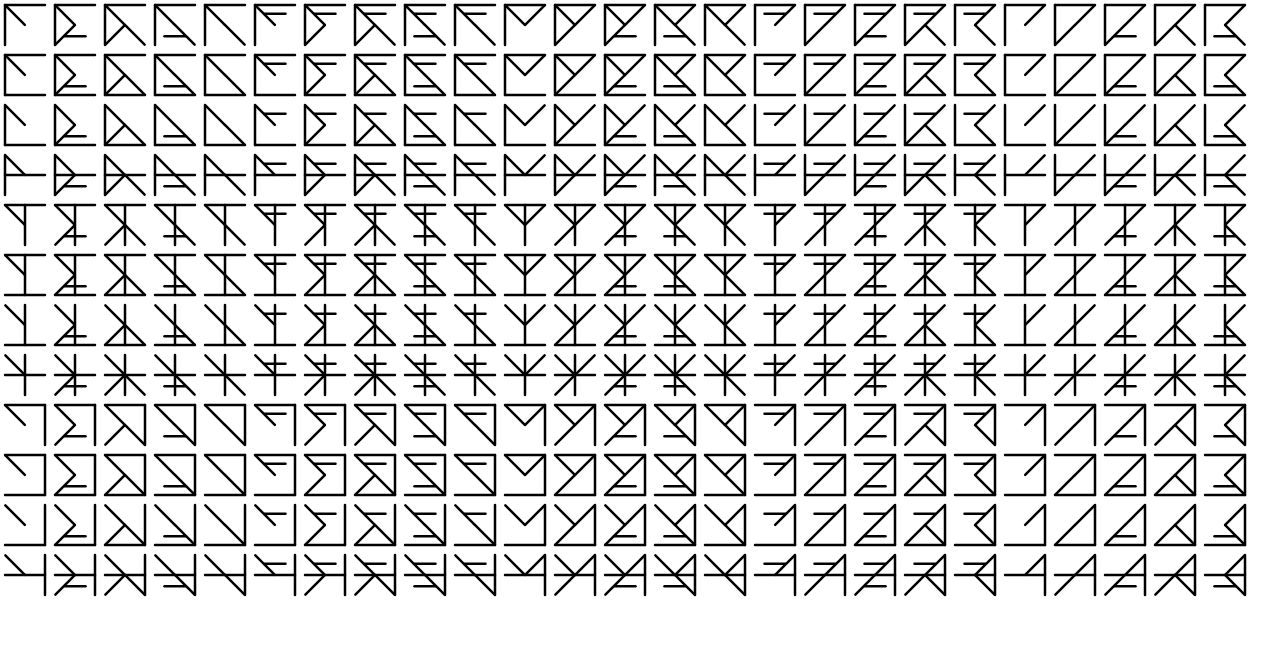
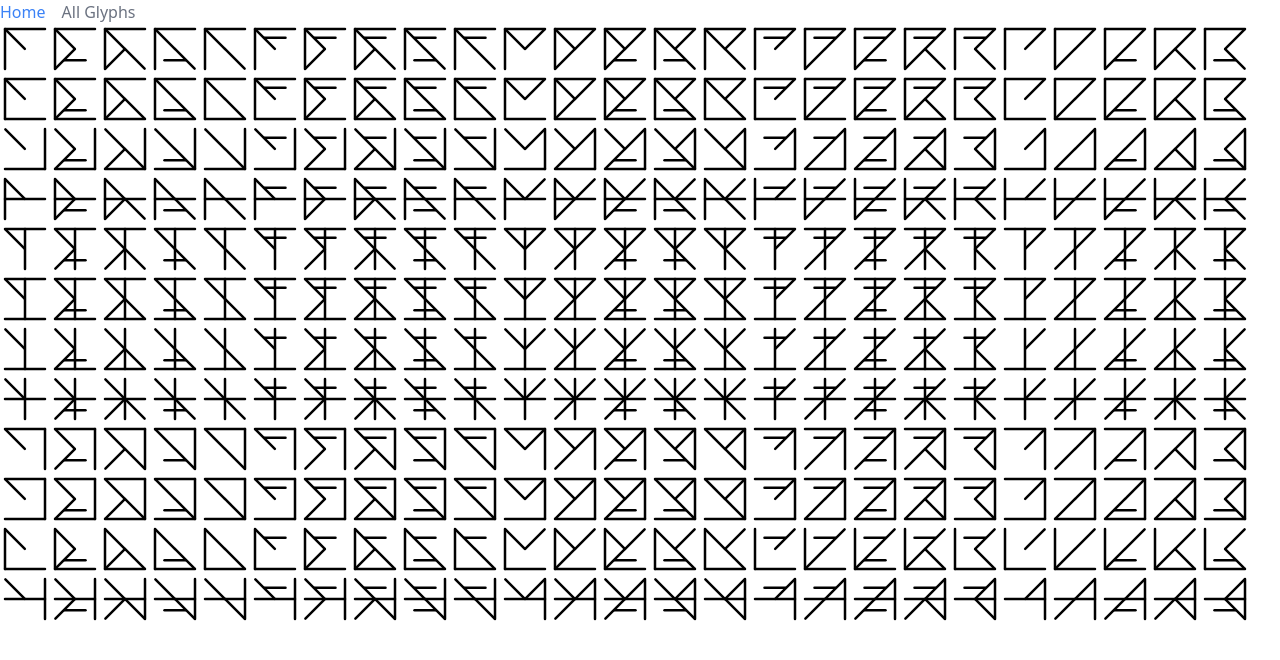
Before and after one commit to mendelbrot/tokui, a React (Create React App) app: page /all-glyphs in a window 1280 px wide. Shown: the top 660 px of the page. Built offline with nearby package versions, Linux system fonts and the light colour scheme.

Commit message:
put in routing

```diff
--- a/package.json
+++ b/package.json
@@ -8,6 +8,7 @@
     "@testing-library/user-event": "^13.5.0",
     "react": "^18.2.0",
     "react-dom": "^18.2.0",
+    "react-router-dom": "^6.15.0",
     "react-scripts": "5.0.1",
     "web-vitals": "^2.1.4"
   },
--- a/src/components/Glyph.js
+++ b/src/components/glyph.jsx
@@ -24,7 +24,7 @@
     <Ver1 rectStyle={rectStyle}/>
   </>
 
-const H = ({rectStyle}) =>
+const F = ({rectStyle}) =>
   <>
     <Hor3 rectStyle={rectStyle}/>
     <Ver1 rectStyle={rectStyle}/>
@@ -74,7 +74,7 @@
     <Ver3 rectStyle={rectStyle}/>
   </>
 
-const F = ({rectStyle}) =>
+const H = ({rectStyle}) =>
   <>
     <Hor3 rectStyle={rectStyle}/>
     <Ver3 rectStyle={rectStyle}/>
--- a/src/index.js
+++ /dev/null
@@ -1,17 +0,0 @@
-import React from 'react';
-import ReactDOM from 'react-dom/client';
-import App from './App';
-import './index.css';
-import reportWebVitals from './reportWebVitals';
-
-const root = ReactDOM.createRoot(document.getElementById('root'));
-root.render(
-  <React.StrictMode>
-    <App />
-  </React.StrictMode>
-);
-
-// If you want to start measuring performance in your app, pass a function
-// to log results (for example: reportWebVitals(console.log))
-// or send to an analytics endpoint. Learn more: https://bit.ly/CRA-vitals
-reportWebVitals();
--- /dev/null
+++ b/src/index.jsx
@@ -0,0 +1,43 @@
+import React from 'react'
+import ReactDOM from 'react-dom/client'
+import ErrorPage from './pages/error-page'
+import Home from './pages/home'
+import Root from './pages/root'
+import AllGlyphs from './pages/all-glyphs'
+import './index.css'
+import reportWebVitals from './reportWebVitals'
+import {
+  createBrowserRouter,
+  RouterProvider,
+} from 'react-router-dom'
+
+const router = createBrowserRouter([
+  {
+    path: '/',
+    element: <Root />,
+    errorElement: <ErrorPage />,
+    children: [
+      {
+        path: '/',
+        element: <Home />,
+      },
+      {
+        path: '/all-glyphs',
+        element: <AllGlyphs />,
+      },
+    ],
+  },
+
+]);
+
+const root = ReactDOM.createRoot(document.getElementById('root'))
+root.render(
+  <React.StrictMode>
+    <RouterProvider router={router} />
+  </React.StrictMode>
+);
+
+// If you want to start measuring performance in your app, pass a function
+// to log results (for example: reportWebVitals(console.log))
+// or send to an analytics endpoint. Learn more: https://bit.ly/CRA-vitals
+reportWebVitals();
--- a/src/App.js
+++ b/src/pages/all-glyphs.jsx
@@ -1,4 +1,4 @@
-import Glyph from './components/Glyph'
+import Glyph from '../components/glyph'
 
 const f = (a, b) => [].concat(...a.map(d => b.map(e => [].concat(d, e))));
 const cartesian = (a, b, ...c) => (b ? cartesian(f(a, b), ...c) : a);
@@ -7,7 +7,7 @@
 const l2 = 'ieaou'.split('')
 const l3 = ' ieaou'.split('')
 
-function App() {
+function AllGlyphs() {
   return (
     <div class="flex flex-wrap">
       {cartesian(l1, l2, l3).filter(item => item[1] !== item[2]).map(item => <Glyph letters={item} size={50} border="none" />)}
@@ -15,4 +15,4 @@
   );
 }
 
-export default App;
+export default AllGlyphs;
--- /dev/null
+++ b/src/pages/error-page.jsx
@@ -0,0 +1,16 @@
+import { useRouteError } from "react-router-dom";
+
+export default function ErrorPage() {
+  const error = useRouteError();
+  console.error(error);
+
+  return (
+    <div id="error-page">
+      <h1>Oops!</h1>
+      <p>Sorry, an unexpected error has occurred.</p>
+      <p>
+        <i>{error.statusText || error.message}</i>
+      </p>
+    </div>
+  );
+}
--- /dev/null
+++ b/src/pages/home.jsx
@@ -0,0 +1,12 @@
+import { Link } from "react-router-dom";
+
+function Home() {
+  return (
+    <div>
+      <h1 class="mb-6 text-xl">Home</h1>
+      <Link class="text-blue-500" to={`all-glyphs`}>All Glyphs</Link>
+    </div>
+  )
+}
+
+export default Home;
--- /dev/null
+++ b/src/pages/root.jsx
@@ -0,0 +1,18 @@
+import { NavLink, Outlet } from "react-router-dom";
+
+const navLinkClass = ({ isActive, isPending }) =>
+  isActive? 'text-gray-500 mr-4' : 'text-blue-500 mr-4'
+
+function Root() {
+  return (
+    <div>
+      <div>
+        <NavLink className={navLinkClass} to='/' >Home</NavLink>
+        <NavLink className={navLinkClass} to='all-glyphs' >All Glyphs</NavLink>
+      </div>
+      <Outlet />
+    </div>
+  );
+}
+
+export default Root;
```
Also changed, not shown: 1 other file (tests, documents, lock files or other folders).
